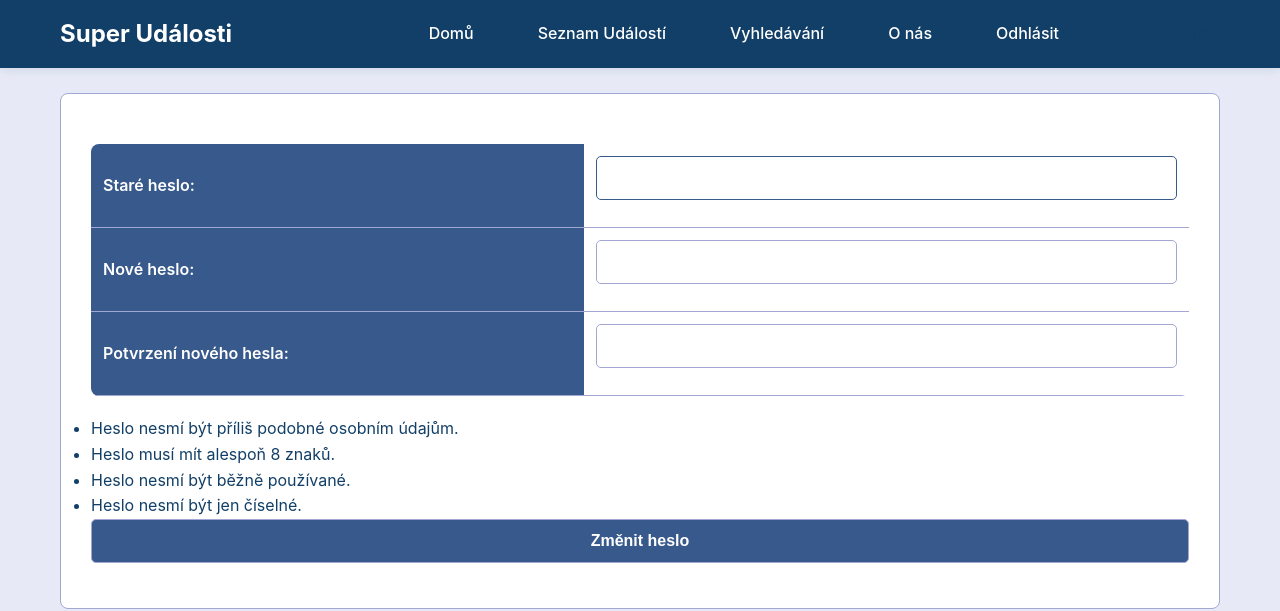
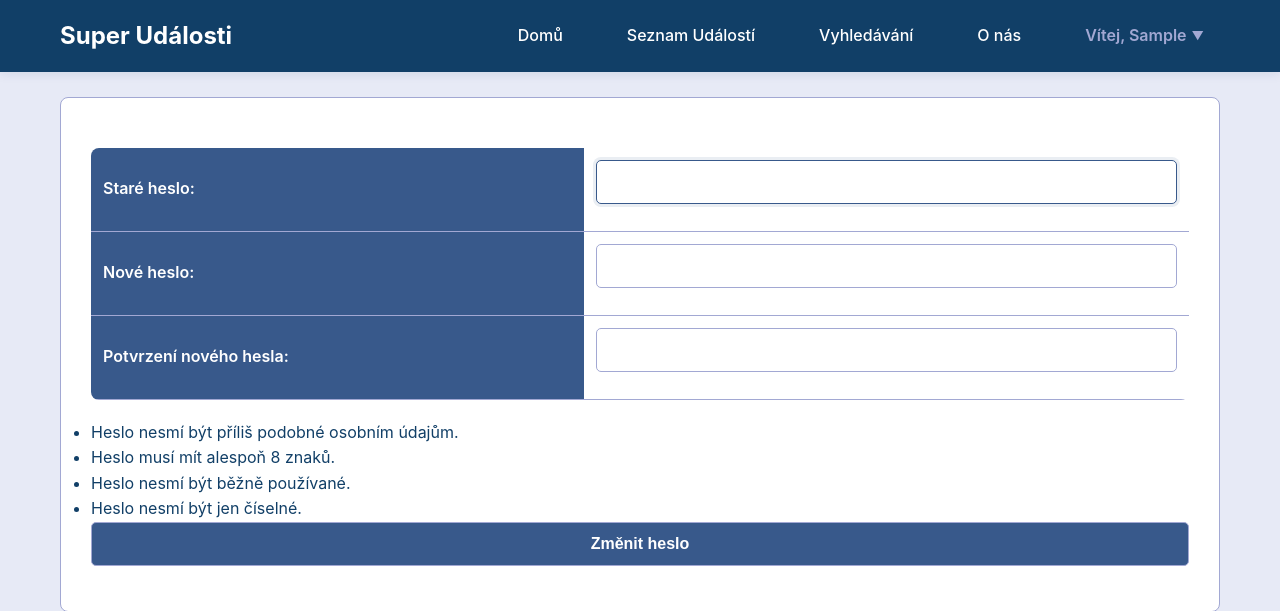
Before and after one commit to AFitzpatrik/SuperUdalosti, a Django app: page /accounts/password_change/ in a window 1280 px wide. Shown: the top 611 px of the page. Run offline with Django 5.2, Linux system fonts and the light colour scheme; the visitor is signed in with stand-in values (Sample User, id 1).

Commit message:
- Dropdown menu - změna hesla - zapomněli jste heslo? reset hesla z login_page.html

```diff
--- a/accounts/templates/login_page.html
+++ b/accounts/templates/login_page.html
@@ -10,6 +10,7 @@
         <table>
             {{ form.as_table }}
         </table>
+        <a href="{% url 'password-reset' %}" class="btn btn-primary" style="margin-bottom: 10px; display: inline-block;">Zapomněli jste heslo?</a>
         <input type="submit" id="id_submit" value="Přihlásit" class="btn btn-primary">
     </form>
 {% endblock %}
--- a/accounts/templates/signup.html
+++ b/accounts/templates/signup.html
@@ -65,10 +65,6 @@ Registrace | Super Události
                     {{ form.date_of_birth }}
                 </div>
 
-                <div class="form-group">
-                    <label for="{{ form.biography.id_for_label }}">{{ form.biography.label }}</label>
-                    {{ form.biography }}
-                </div>
 
                 <div class="form-group">
                     <label for="{{ form.phone.id_for_label }}">{{ form.phone.label }}</label>
@@ -76,7 +72,7 @@ Registrace | Super Události
                 </div>
 
                 <div class="text-center">
-                    <button type="submit" class="cta-btn">Vytvořit účet</button>
+                    <button type="submit" class="btn btn-green">Vytvořit účet</button>
                 </div>
             </form>
 
--- a/accounts/views.py
+++ b/accounts/views.py
@@ -15,7 +15,7 @@ def user_logout(request):
 
 
 class SignUpView(CreateView):
-    template_name = 'accounts/signup.html'
+    template_name = 'signup.html'
     form_class = SignUpForm
     success_url = reverse_lazy('homepage')
 
--- a/static/css/style.css
+++ b/static/css/style.css
@@ -46,6 +46,9 @@ nav {
     background-color: var(--fourth-color);
     padding: 15px 0;
     box-shadow: 0 2px 10px rgba(17, 63, 103, 0.1);
+    position: sticky;
+    top: 0;
+    z-index: 1000;
 }
 
 nav .container {
@@ -74,16 +77,110 @@ nav ul {
     align-items: center;
 }
 
+nav ul li {
+    position: relative;
+}
+
 nav ul li a {
     color: white;
     text-decoration: none;
     font-weight: 500;
     padding: 8px 16px;
     border-radius: 5px;
+    transition: all 0.3s ease;
 }
 
 nav ul li a:hover {
     background-color: var(--third-color);
+}
+
+/* Dropdown menu */
+.dropdown {
+    position: relative;
+    display: inline-block;
+}
+
+.dropdown-toggle {
+    color: var(--second-color);
+    font-weight: 600;
+    padding: 8px 16px;
+    cursor: pointer;
+    border-radius: 5px;
+    transition: all 0.3s ease;
+    display: flex;
+    align-items: center;
+    gap: 5px;
+}
+
+.dropdown-toggle:hover {
+    background-color: var(--third-color);
+    color: white;
+}
+
+.dropdown-toggle::after {
+    content: '▼';
+    font-size: 12px;
+    transition: transform 0.3s ease;
+}
+
+.dropdown.active .dropdown-toggle::after {
+    transform: rotate(180deg);
+}
+
+.dropdown-menu {
+    position: absolute;
+    top: 100%;
+    right: 0;
+    background-color: white;
+    border: 1px solid var(--second-color);
+    border-radius: 8px;
+    box-shadow: 0 4px 15px rgba(17, 63, 103, 0.2);
+    min-width: 200px;
+    opacity: 0;
+    visibility: hidden;
+    transform: translateY(-10px);
+    transition: all 0.3s ease;
+    z-index: 1001;
+    display: flex;
+    flex-direction: column;
+    padding: 0;
+    margin: 0;
+}
+
+.dropdown.active .dropdown-menu {
+    opacity: 1;
+    visibility: visible;
+    transform: translateY(0);
+}
+
+.dropdown-menu li {
+    list-style: none;
+    width: 100%;
+    padding: 0;
+    margin: 0;
+    line-height: 1;
+}
+
+.dropdown-menu a {
+    color: var(--fourth-color);
+    padding: 2px 16px;
+    display: block;
+    text-decoration: none;
+    border-bottom: 1px solid var(--first-color);
+    transition: all 0.3s ease;
+    width: 100%;
+    line-height: 1;
+    min-height: unset;
+    margin: 0;
+}
+
+.dropdown-menu a:last-child {
+    border-bottom: none;
+}
+
+.dropdown-menu a:hover {
+    background-color: var(--first-color);
+    color: var(--third-color);
 }
 
 /* ========================================
--- a/viewer/templates/viewer/base.html
+++ b/viewer/templates/viewer/base.html
@@ -20,18 +20,23 @@
             <li><a href="#">O nás</a></li>
 
             {% if user.is_authenticated %}
-                <li><a href="{% url 'logout' %}">Odhlásit</a></li>
-                <li><span>Vítejte, {{ user.first_name|default:user.username  }}</span></li>
-
+                <li class="dropdown">
+                    <div class="dropdown-toggle">
+                        Vítej, {{ user.first_name|default:user.username }}
+                    </div>
+                    <ul class="dropdown-menu">
+                        <li><a href="{% url 'password-change' %}">Změna hesla</a></li>
+                        <li><a href="#">Můj profil</a></li>
+                        <li><a href="#">Moje události</a></li>
+                        <li><a href="{% url 'logout' %}">Odhlásit</a></li>
+                    </ul>
+                </li>
             {% else %}
-                <li><a href="{% url 'signup' %}">Registrace</a></li>
-                <li><a href="{% url 'login' %}">Přihlášení</a></li>
-                <li style="background-color:tomato;"> Nepřihlášený uživatel </li>
+                <li><a href="{% url 'signup' %}" class="btn btn-green btn-navbar">Registrace</a></li>
+                <li><a href="{% url 'login' %}" class="btn btn-green btn-navbar">Přihlášení</a></li>
             {% endif %}
         </ul>
     </div>
-
-
 </nav>
 
 <main class="container">
@@ -41,9 +46,32 @@
 
 <footer>
     <div class="container">
-        <p>&copy; 2025 Super Události | Vytvořil <a href="#">Franců Patrik</a></p>
+        <p>&copy; 2025 Super Události | Vytvořil <a href="https://github.com/AFitzpatrik">Franců Patrik</a></p>
     </div>
 </footer>
 
+<script>
+// Dropdown menu functionality
+document.addEventListener('DOMContentLoaded', function() {
+    const dropdowns = document.querySelectorAll('.dropdown');
+
+    dropdowns.forEach(dropdown => {
+        const toggle = dropdown.querySelector('.dropdown-toggle');
+
+        toggle.addEventListener('click', function(e) {
+            e.preventDefault();
+            dropdown.classList.toggle('active');
+        });
+
+        // Close dropdown when clicking outside
+        document.addEventListener('click', function(e) {
+            if (!dropdown.contains(e.target)) {
+                dropdown.classList.remove('active');
+            }
+        });
+    });
+});
+</script>
+
 </body>
 </html>
```
Also changed, not shown: other parts of static/css/style.css (+34 -0 lines), readme.md.
